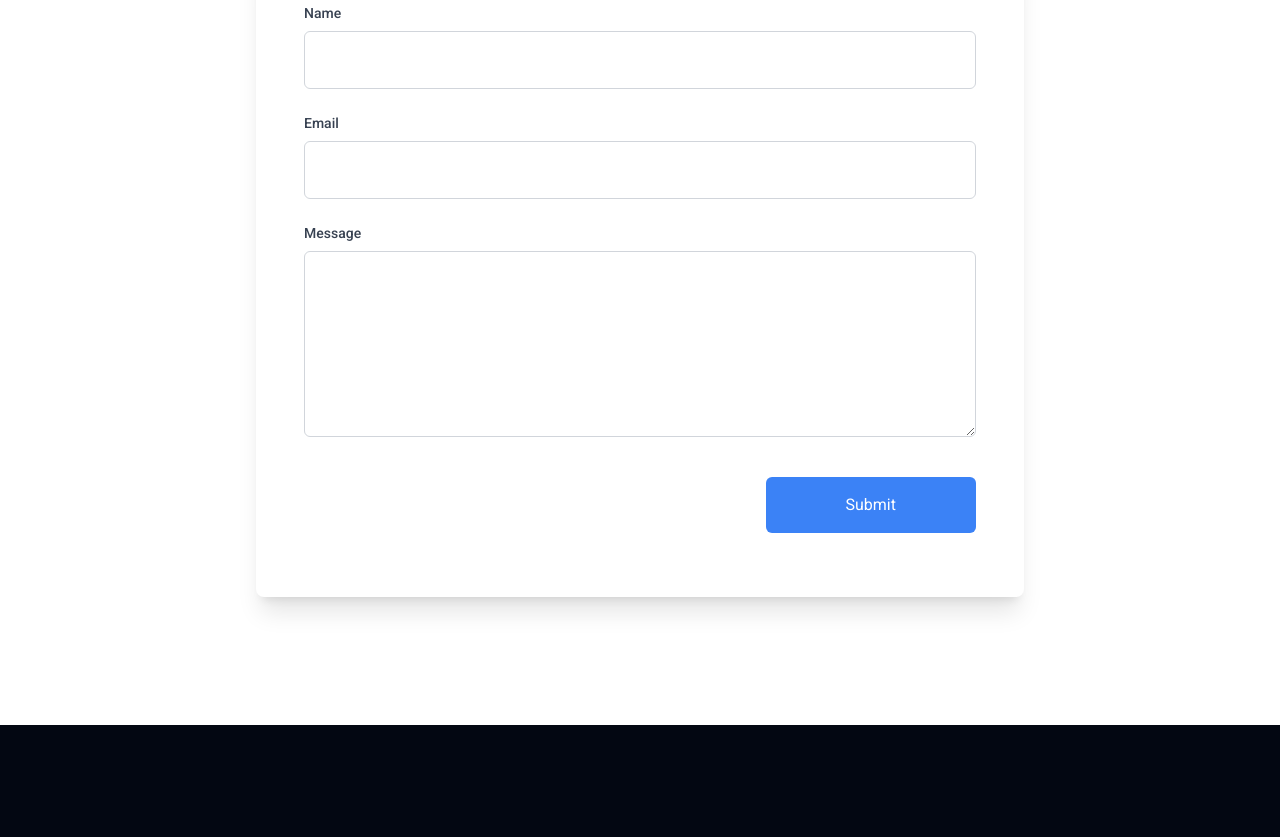
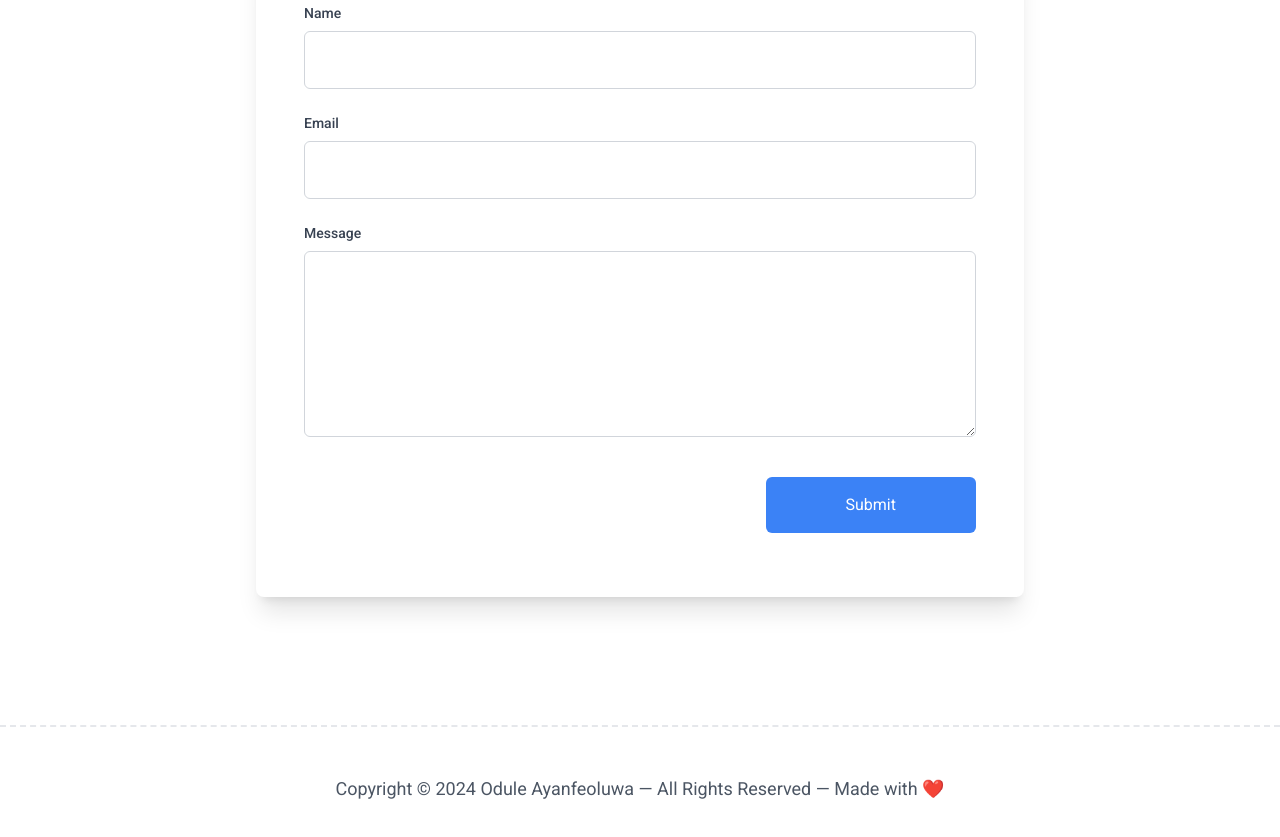
Before and after one commit to ogayanfe/grandeur, a website built with Vite: page index.html in a window 1280 px wide. Shown: the part 3932-4769 px from the top of the page. Built offline with nearby package versions, Linux system fonts and the light colour scheme; files whose address does not match are found by name; a web font is replaced by a local one.

Commit message:
Finished footer

```diff
--- a/index.html
+++ b/index.html
@@ -338,9 +338,13 @@
       </div>
     </div>
   </section>
-  <footer class="w-full h-48 bg-gray-950">
+  <footer
+    class="flex flex-col justify-center border-t-[2px] border-gray-200 border-dashed items-center text-sm lg:text-lg py-12 bg-white text-gray-600">
+    <span class="text-center px-4">
+      Copyright © 2024 Odule Ayanfeoluwa — All Rights Reserved — Made with ❤️
+    </span>
+  </footer>
 
-  </footer>
 </body>
 
 </html>
```
Also changed, not shown: public/index.css.
